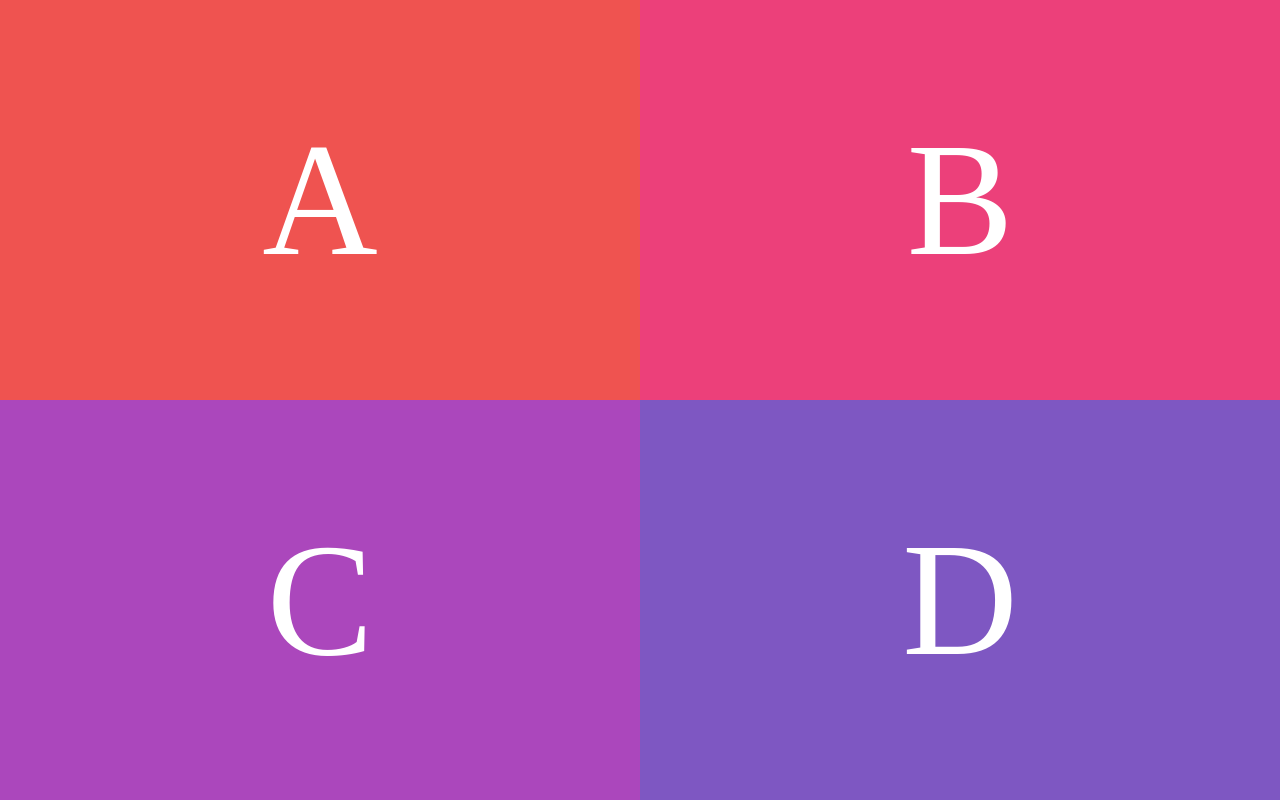
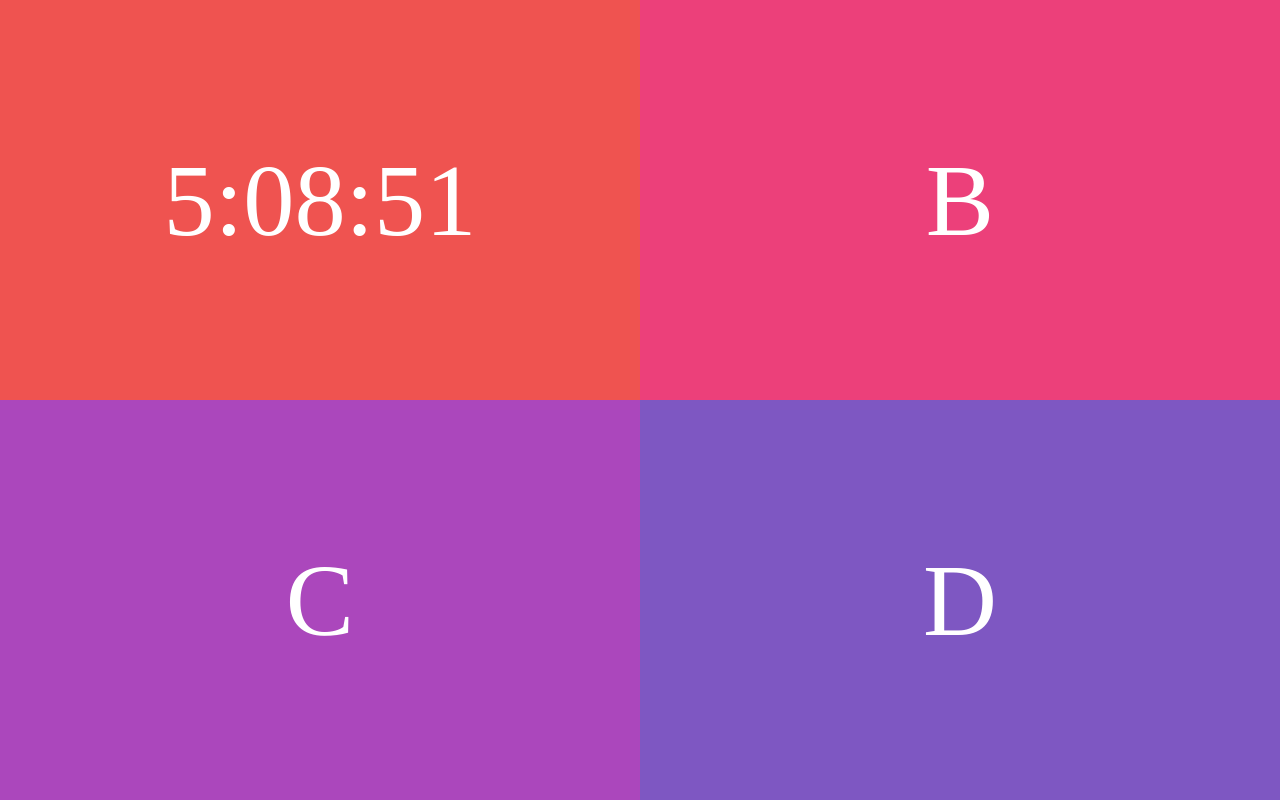
Before and after one commit to keepworking/PI_SIGNAGE, a plain HTML site: page www/index.html in a window 1280 px wide. Drawn offline with Linux system fonts and the light colour scheme.

Commit message:
update index

```diff
--- a/www/index.html
+++ b/www/index.html
@@ -1,6 +1,28 @@
 <!DOCTYPE html>
-<!-- saved from url=(0020)http://192.168.0.27/ -->
-<html><head><meta http-equiv="Content-Type" content="text/html; charset=EUC-KR"><style>
+<html>
+<head>
+<script>
+function startTime() {
+    var today = new Date();
+    var h = today.getHours();
+    var m = today.getMinutes();
+    var s = today.getSeconds();
+    m = checkTime(m);
+    s = checkTime(s);
+    document.getElementById('time').innerHTML =
+    h + ":" + m + ":" + s;
+    var t = setTimeout(startTime, 500);
+}
+function checkTime(i) {
+    if (i < 10) {i = "0" + i};  // add zero in front of numbers < 10
+    return i;
+}
+</script>
+</head>
+
+<body onload="startTime()">
+
+<style>
 
 .bl-main > section {
     position: absolute;
@@ -10,9 +32,9 @@
 }
 
 p {
-	margin: 0;
-	font-size: 10em;
-	color: white;
+ margin: 0;
+ font-size: 8vw;
+ color: white;
     position: absolute;
     top: 50%;
     left: 50%;
@@ -65,7 +87,7 @@ body, html {
 <div class="container">
 <div id="bl-main" class="bl-main">
 <section>
-<p>A</p>
+<p id="time">A</p>
 </section>
 <section>
 <p>B</p>
@@ -79,6 +101,5 @@ body, html {
 </div>
 </div>
 
-
-
-</body></html>
+</body>
+</html>
```
